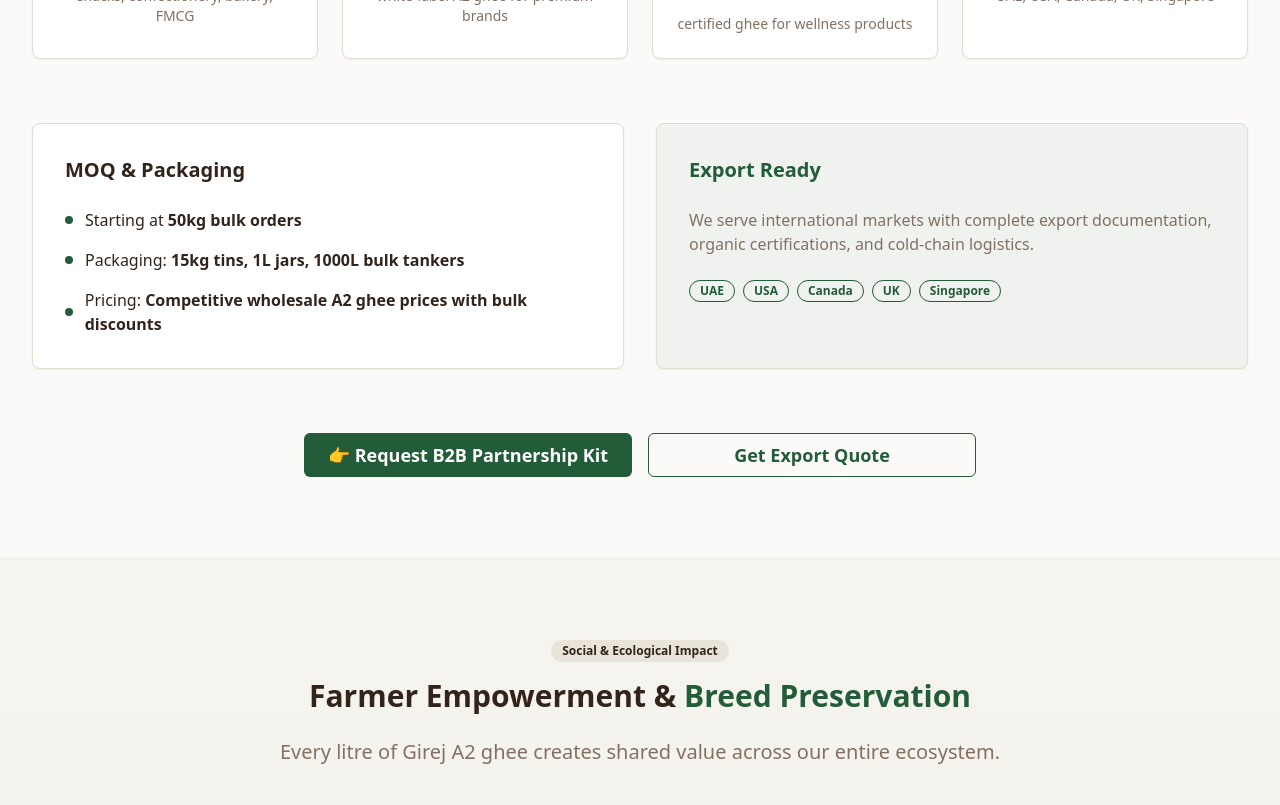
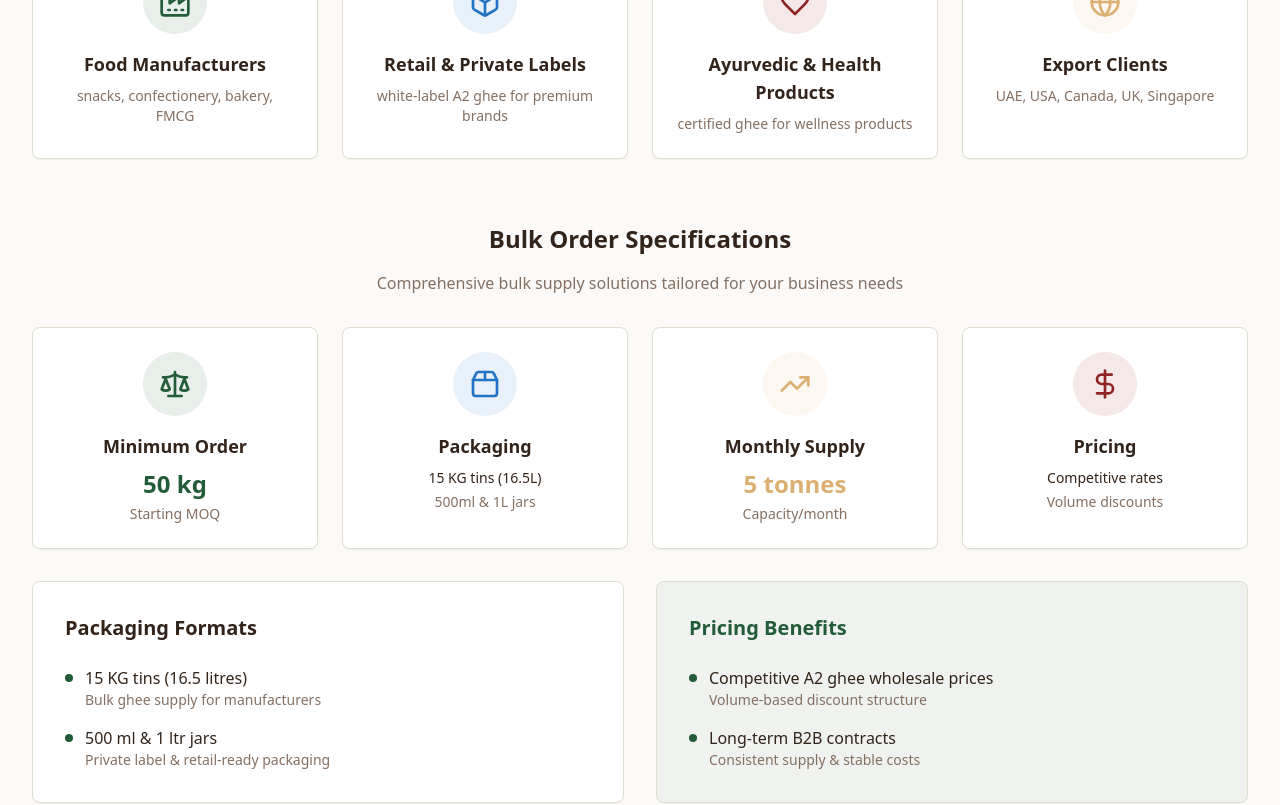
Before and after one commit to krishinaturals-eng/gir-a2-source, a React (Vite) app: page / in a window 1280 px wide. Shown: the part 4600-5405 px from the top of the page. Built offline with nearby package versions, Linux system fonts and the light colour scheme.

Commit message:
Add bulk supply details
Added introductory text and detailed specifications for bulk orders in the Bulk Supply section, including MOQ, packaging, capacity, and pricing.

```diff
--- a/src/components/BSupplySection.tsx
+++ b/src/components/BSupplySection.tsx
@@ -1,7 +1,7 @@
 import { Card } from "@/components/ui/card";
 import { Badge } from "@/components/ui/badge";
 import { Button } from "@/components/ui/button";
-import { Factory, Package, Heart, Globe } from "lucide-react";
+import { Factory, Package, Heart, Globe, Scale, Package2, TrendingUp, DollarSign } from "lucide-react";
 
 const BSupplySection = () => {
   const clientTypes = [
@@ -41,8 +41,11 @@ const BSupplySection = () => {
           <h2 className="text-2xl md:text-3xl font-bold text-foreground mb-6">
             A2 Ghee <span className="text-earth-green">B2B Supplier India</span>
           </h2>
-          <p className="text-xl text-muted-foreground max-w-3xl mx-auto">
+          <p className="text-xl text-muted-foreground max-w-3xl mx-auto mb-4">
             At Girej, we specialize in B2B partnerships. Our A2 ghee is supplied in bulk to various industries worldwide.
+          </p>
+          <p className="text-lg text-muted-foreground max-w-4xl mx-auto">
+            Girej is a trusted bulk A2 ghee supplier and manufacturer in India, delivering authentic Gir cow A2 ghee to buyers across India. Backed by our exclusive network of 5,000+ Gir cow farmers, we ensure consistent quantity with uncompromised quality.
           </p>
         </div>
 
@@ -62,26 +65,103 @@ const BSupplySection = () => {
           })}
         </div>
 
-        {/* MOQ & Packaging */}
-        <div className="grid grid-cols-1 lg:grid-cols-2 gap-8 mb-16">
-          <Card className="p-8">
-            <h3 className="text-xl font-semibold text-foreground mb-6">MOQ & Packaging</h3>
-            <div className="space-y-4">
-              <div className="flex items-center space-x-3">
-                <div className="w-2 h-2 bg-earth-green rounded-full"></div>
-                <span className="text-foreground">Starting at <strong>50kg bulk orders</strong></span>
+        {/* Bulk Order Specifications */}
+        <div className="mb-16">
+          <div className="text-center mb-8">
+            <h3 className="text-2xl font-semibold text-foreground mb-4">Bulk Order Specifications</h3>
+            <p className="text-muted-foreground max-w-2xl mx-auto">
+              Comprehensive bulk supply solutions tailored for your business needs
+            </p>
+          </div>
+
+          <div className="grid grid-cols-1 md:grid-cols-2 lg:grid-cols-4 gap-6 mb-8">
+            {/* MOQ */}
+            <Card className="p-6 text-center">
+              <div className="w-16 h-16 mx-auto mb-4 bg-earth-green/10 rounded-full flex items-center justify-center">
+                <Scale className="h-8 w-8 text-earth-green" />
               </div>
-              <div className="flex items-center space-x-3">
-                <div className="w-2 h-2 bg-earth-green rounded-full"></div>
-                <span className="text-foreground">Packaging: <strong>15kg tins, 1L jars, 1000L bulk tankers</strong></span>
+              <h4 className="text-lg font-semibold text-foreground mb-2">Minimum Order</h4>
+              <p className="text-2xl font-bold text-earth-green mb-1">50 kg</p>
+              <p className="text-sm text-muted-foreground">Starting MOQ</p>
+            </Card>
+
+            {/* Packaging */}
+            <Card className="p-6 text-center">
+              <div className="w-16 h-16 mx-auto mb-4 bg-trust-blue/10 rounded-full flex items-center justify-center">
+                <Package2 className="h-8 w-8 text-trust-blue" />
               </div>
-              <div className="flex items-center space-x-3">
-                <div className="w-2 h-2 bg-earth-green rounded-full"></div>
-                <span className="text-foreground">Pricing: <strong>Competitive wholesale A2 ghee prices with bulk discounts</strong></span>
+              <h4 className="text-lg font-semibold text-foreground mb-2">Packaging</h4>
+              <p className="text-sm text-foreground mb-1">15 KG tins (16.5L)</p>
+              <p className="text-sm text-muted-foreground">500ml & 1L jars</p>
+            </Card>
+
+            {/* Capacity */}
+            <Card className="p-6 text-center">
+              <div className="w-16 h-16 mx-auto mb-4 bg-golden-accent/10 rounded-full flex items-center justify-center">
+                <TrendingUp className="h-8 w-8 text-golden-accent" />
               </div>
-            </div>
-          </Card>
+              <h4 className="text-lg font-semibold text-foreground mb-2">Monthly Supply</h4>
+              <p className="text-2xl font-bold text-golden-accent mb-1">5 tonnes</p>
+              <p className="text-sm text-muted-foreground">Capacity/month</p>
+            </Card>
 
+            {/* Pricing */}
+            <Card className="p-6 text-center">
+              <div className="w-16 h-16 mx-auto mb-4 bg-girej-red/10 rounded-full flex items-center justify-center">
+                <DollarSign className="h-8 w-8 text-girej-red" />
+              </div>
+              <h4 className="text-lg font-semibold text-foreground mb-2">Pricing</h4>
+              <p className="text-sm text-foreground mb-1">Competitive rates</p>
+              <p className="text-sm text-muted-foreground">Volume discounts</p>
+            </Card>
+          </div>
+
+          {/* Detailed Info Cards */}
+          <div className="grid grid-cols-1 lg:grid-cols-2 gap-8">
+            <Card className="p-8">
+              <h4 className="text-xl font-semibold text-foreground mb-6">Packaging Formats</h4>
+              <div className="space-y-4">
+                <div className="flex items-start space-x-3">
+                  <div className="w-2 h-2 bg-earth-green rounded-full mt-2"></div>
+                  <div>
+                    <p className="text-foreground font-medium">15 KG tins (16.5 litres)</p>
+                    <p className="text-sm text-muted-foreground">Bulk ghee supply for manufacturers</p>
+                  </div>
+                </div>
+                <div className="flex items-start space-x-3">
+                  <div className="w-2 h-2 bg-earth-green rounded-full mt-2"></div>
+                  <div>
+                    <p className="text-foreground font-medium">500 ml & 1 ltr jars</p>
+                    <p className="text-sm text-muted-foreground">Private label & retail-ready packaging</p>
+                  </div>
+                </div>
+              </div>
+            </Card>
+
+            <Card className="p-8 bg-earth-green/5">
+              <h4 className="text-xl font-semibold text-earth-green mb-6">Pricing Benefits</h4>
+              <div className="space-y-4">
+                <div className="flex items-start space-x-3">
+                  <div className="w-2 h-2 bg-earth-green rounded-full mt-2"></div>
+                  <div>
+                    <p className="text-foreground font-medium">Competitive A2 ghee wholesale prices</p>
+                    <p className="text-sm text-muted-foreground">Volume-based discount structure</p>
+                  </div>
+                </div>
+                <div className="flex items-start space-x-3">
+                  <div className="w-2 h-2 bg-earth-green rounded-full mt-2"></div>
+                  <div>
+                    <p className="text-foreground font-medium">Long-term B2B contracts</p>
+                    <p className="text-sm text-muted-foreground">Consistent supply & stable costs</p>
+                  </div>
+                </div>
+              </div>
+            </Card>
+          </div>
+        </div>
+
+        {/* Export Ready */}
+        <div className="grid grid-cols-1 lg:grid-cols-1 gap-8 mb-16">
           <Card className="p-8 bg-earth-green/5">
             <h3 className="text-xl font-semibold text-earth-green mb-6">Export Ready</h3>
             <p className="text-muted-foreground mb-6">
```
